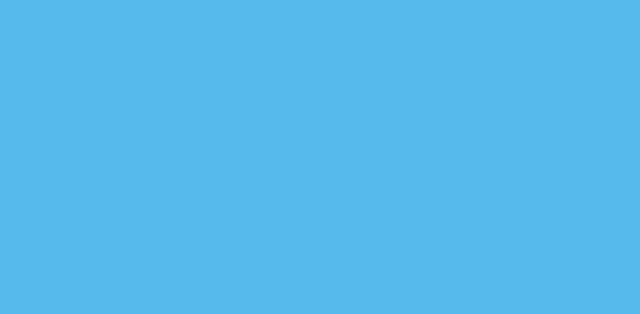
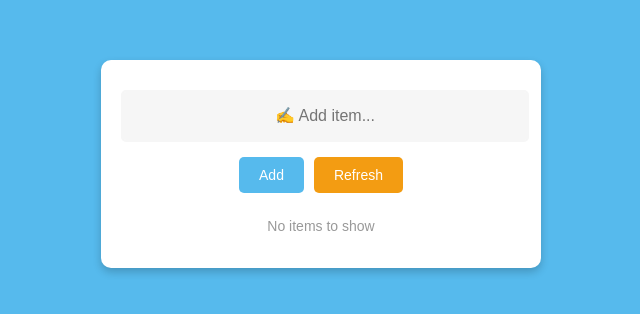
Before and after one commit to Hazem-ElKanawati/TaskManager, a React (Create React App) app in the folder frontend/: page /todolist in a window 1280 px wide. Before the commit this address had no page. Shown: the part 274-588 px from the top of the page, without its empty margins (319-959 px from the left). Built offline with nearby package versions, Linux system fonts and the light colour scheme.

Commit message:
Added Frontend

```diff
--- a/frontend/src/App.js
+++ b/frontend/src/App.js
@@ -1,8 +1,9 @@
-// App.js
+// src/App.js
 import React from "react";
 import { BrowserRouter as Router, Routes, Route } from "react-router-dom";
 import Login from "./components/Login";
 import SignUp from "./components/SignUp";
+import ToDoList from "./components/ToDoList";
 
 function App() {
   return (
@@ -10,6 +11,7 @@ function App() {
       <Routes>
         <Route path="/" element={<Login />} />
         <Route path="/signup" element={<SignUp />} />
+        <Route path="/todolist" element={<ToDoList />} />
       </Routes>
     </Router>
   );
--- /dev/null
+++ b/frontend/src/components/ToDoList.css
@@ -0,0 +1,161 @@
+/* General Styles */
+body {
+  background: #56baed;
+  font: 14px "Nunito", sans-serif;
+}
+
+.today {
+  text-align: center;
+  color: #fff;
+  font-size: 22px;
+  margin-top: 20px;
+}
+
+/* Container */
+.container {
+  padding-top: 75px;
+  display: flex;
+  flex-direction: column;
+  align-items: center;
+  justify-content: center;
+}
+
+/* To-Do List Section */
+.todo-list-section {
+  background: #ffffff;
+  border-radius: 10px;
+  padding: 20px;
+  box-shadow: 0 4px 8px rgba(0, 0, 0, 0.2);
+  width: 100%;
+  max-width: 400px;
+  text-align: center;
+}
+
+/* Input Field */
+.form-control {
+  width: 100%;
+  padding: 12px 16px;
+  margin-bottom: 15px;
+  border: 2px solid #ccc;
+  border-radius: 5px;
+  font-size: 14px;
+}
+
+.form-control:focus {
+  border-color: #56baed;
+  outline: none;
+  box-shadow: 0 0 8px rgba(86, 186, 237, 0.5);
+}
+
+/* Buttons */
+button {
+  padding: 10px 20px;
+  margin: 5px;
+  font-size: 14px;
+  border: none;
+  border-radius: 5px;
+  color: #fff;
+  background: #56baed;
+  cursor: pointer;
+  transition: all 0.3s ease;
+}
+
+button:hover {
+  background: #39ace7;
+}
+
+.add-btn {
+  background: #56baed;
+}
+
+.refresh {
+  background: #f39c12;
+}
+
+.refresh:hover {
+  background: #e67e22;
+}
+
+/* To-Do List Items */
+.todo-list {
+  list-style-type: none;
+  padding: 0;
+  margin-top: 15px;
+}
+
+.todo-list li {
+  display: flex;
+  justify-content: space-between;
+  align-items: center;
+  background: #f9f9f9;
+  padding: 10px 15px;
+  margin-bottom: 10px;
+  border-radius: 5px;
+  word-break: break-word;
+}
+
+.todo-list li.danger {
+  background: rgb(85, 41, 220);
+  color: #fff;
+  text-decoration: line-through;
+}
+
+.todo-list li.danger label {
+  text-decoration: line-through;
+  color: #fff;
+}
+
+/* Close Button */
+.todo-list li .close {
+  font-size: 16px;
+  color: #999;
+  cursor: pointer;
+}
+
+.todo-list li .close:hover {
+  color: #e74c3c;
+}
+
+/* Error and No Items Message */
+.err {
+  color: #e74c3c;
+  margin-top: 10px;
+  font-size: 14px;
+  display: none;
+}
+
+.no-items {
+  margin-top: 20px;
+  font-size: 14px;
+  color: #999;
+}
+
+/* Checkbox */
+.todo-list li label input[type="checkbox"] {
+  visibility: hidden;
+}
+
+.todo-list li label .checkbox-mask {
+  display: block;
+  border: 2px solid #666;
+  width: 12px;
+  height: 12px;
+  border-radius: 2.5px;
+  position: absolute;
+  margin-left: -20px;
+  margin-top: 4px;
+}
+
+/* Media Queries */
+@media (max-width: 768px) {
+  .todo-list-section {
+    width: 90%;
+  }
+}
+
+@media (max-width: 680px) {
+  svg {
+    width: 70px;
+    height: 70px;
+  }
+}
--- /dev/null
+++ b/frontend/src/components/ToDoList.js
@@ -0,0 +1,79 @@
+import React, { useEffect, useState } from "react";
+import "./ToDoList.css";
+
+function ToDoList() {
+  const [tasks, setTasks] = useState([]);
+  const [task, setTask] = useState("");
+  const [error, setError] = useState(false);
+
+  const handleAddTask = () => {
+    if (task.trim() === "") {
+      setError(true);
+      return;
+    }
+    setTasks([...tasks, { text: task, done: false }]);
+    setTask("");
+    setError(false);
+  };
+
+  const handleToggleDone = (index) => {
+    const newTasks = [...tasks];
+    newTasks[index].done = !newTasks[index].done;
+    setTasks(newTasks);
+  };
+
+  const handleDeleteTask = (index) => {
+    const newTasks = tasks.filter((_, i) => i !== index);
+    setTasks(newTasks);
+  };
+
+  const handleRefresh = () => {
+    setTasks([]);
+  };
+
+  return (
+    <div className="container">
+      <div className="todo-list-section">
+        <input
+          type="text"
+          className="form-control"
+          placeholder="✍️ Add item..."
+          value={task}
+          onChange={(e) => setTask(e.target.value)}
+        />
+        <button className="add-btn" onClick={handleAddTask}>
+          Add
+        </button>
+        <button className="refresh" onClick={handleRefresh}>
+          Refresh
+        </button>
+        <ul className="todo-list">
+          {tasks.length === 0 && (
+            <div className="no-items">No items to show</div>
+          )}
+          {tasks.map((t, index) => (
+            <li
+              key={index}
+              className={t.done ? "danger" : ""}
+              onClick={() => handleToggleDone(index)}
+            >
+              {t.text}
+              <span
+                className="close"
+                onClick={(e) => {
+                  e.stopPropagation();
+                  handleDeleteTask(index);
+                }}
+              >
+                ❌
+              </span>
+            </li>
+          ))}
+        </ul>
+        {error && <div className="err">Please add a valid task!</div>}
+      </div>
+    </div>
+  );
+}
+
+export default ToDoList;
```
